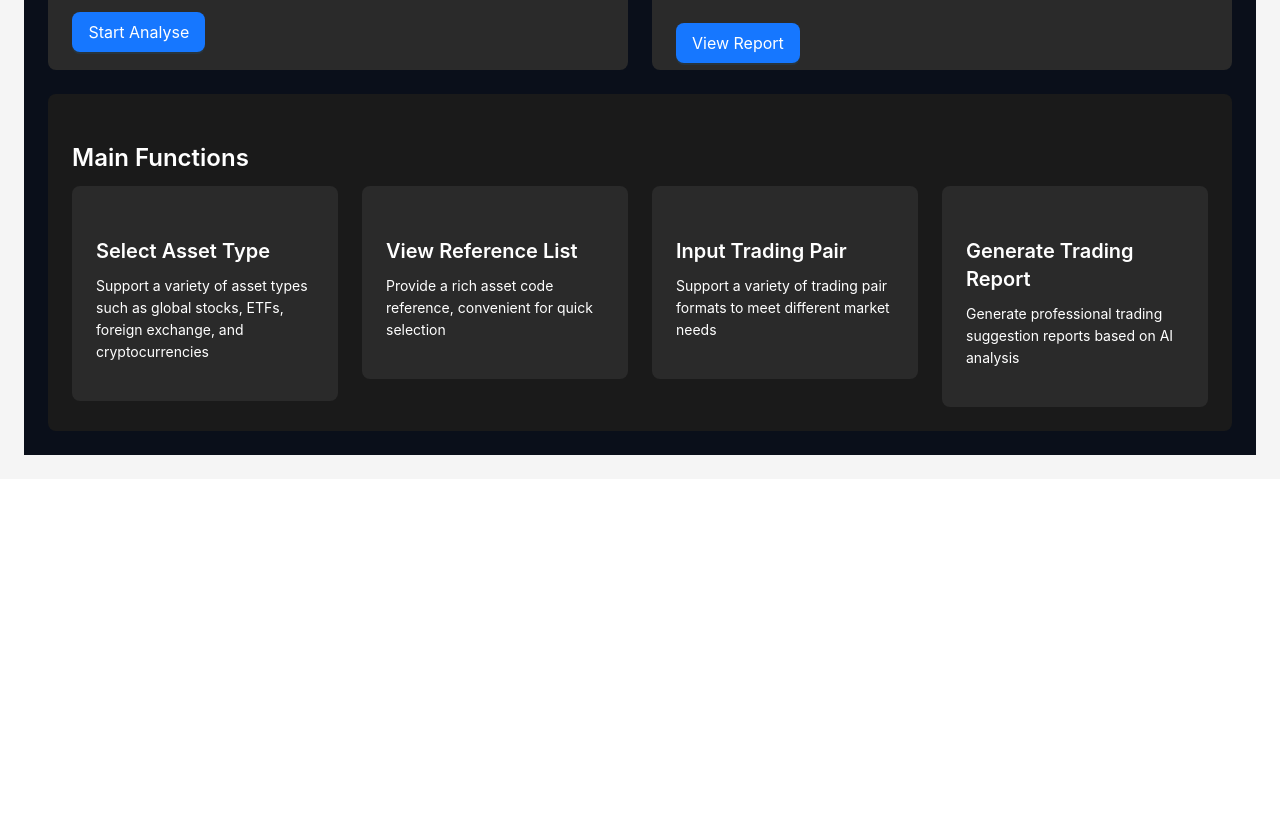
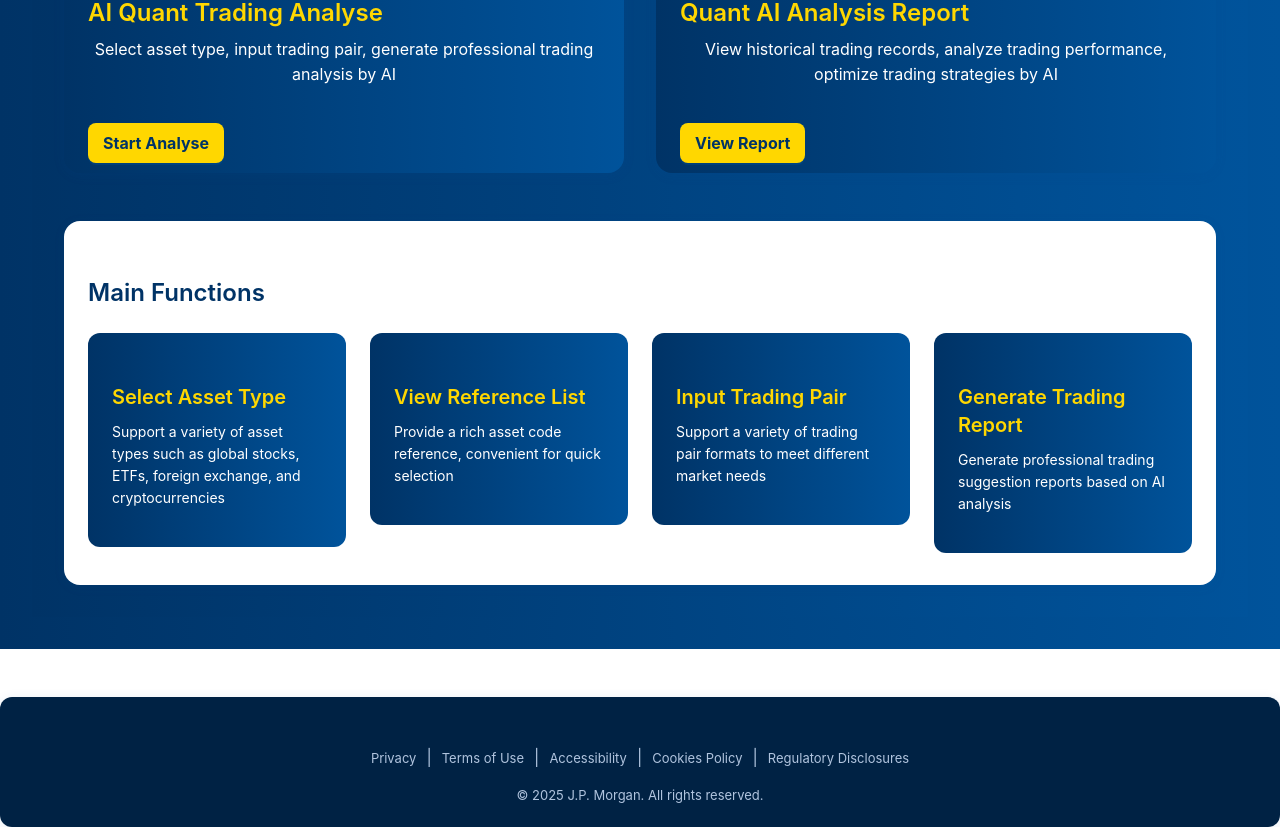
Before and after one commit to cybersreejith/AI-Quant-Trading-Signal, a React (Create React App) app in the folder frontend/: page / in a window 1280 px wide. Shown: the part 828-1655 px from the top of the page. Before the commit the page ends 1307 px from the top, so only its background shows below. Built offline with nearby package versions, Linux system fonts and the light colour scheme.

Commit message:
Include new app page

```diff
--- a/frontend/src/App.tsx
+++ b/frontend/src/App.tsx
@@ -1,11 +1,12 @@
-import React from 'react';
-import { ConfigProvider } from 'antd';
-import zhCN from 'antd/locale/zh_CN';
-import { Routes, Route } from 'react-router-dom';
-import Layout from './components/Layout';
-import Home from './pages/Home';
-import Trading from './pages/Trading';
-import Report from './pages/Report';
+import React from "react";
+import { ConfigProvider } from "antd";
+import zhCN from "antd/locale/zh_CN";
+import { Routes, Route } from "react-router-dom";
+import Layout from "./components/Layout_New";
+import Home from "./pages/Home_New";
+import Trading from "./pages/Trading_New";
+import Report from "./pages/Report";
+import JPMFooter from "./components/Footer";
 
 const App: React.FC = () => {
   return (
@@ -17,6 +18,7 @@ const App: React.FC = () => {
           <Route path="report" element={<Report />} />
         </Route>
       </Routes>
+      <JPMFooter />
     </ConfigProvider>
   );
 };
```
